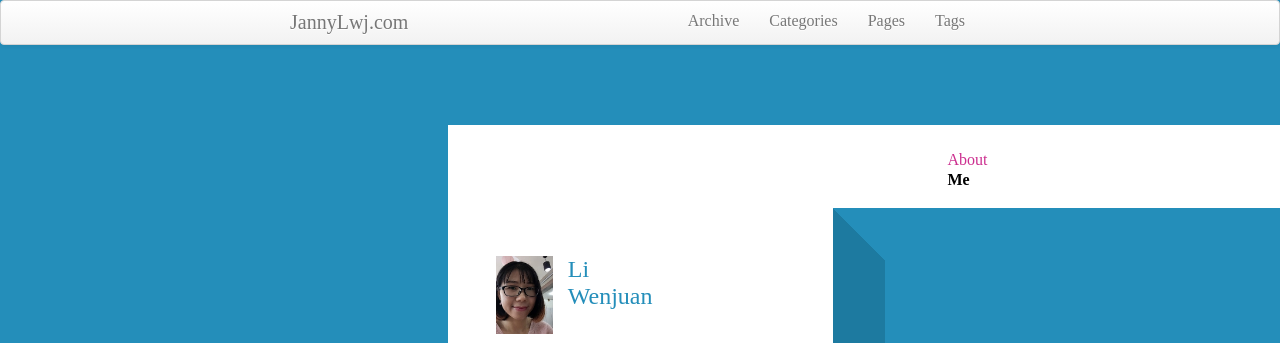
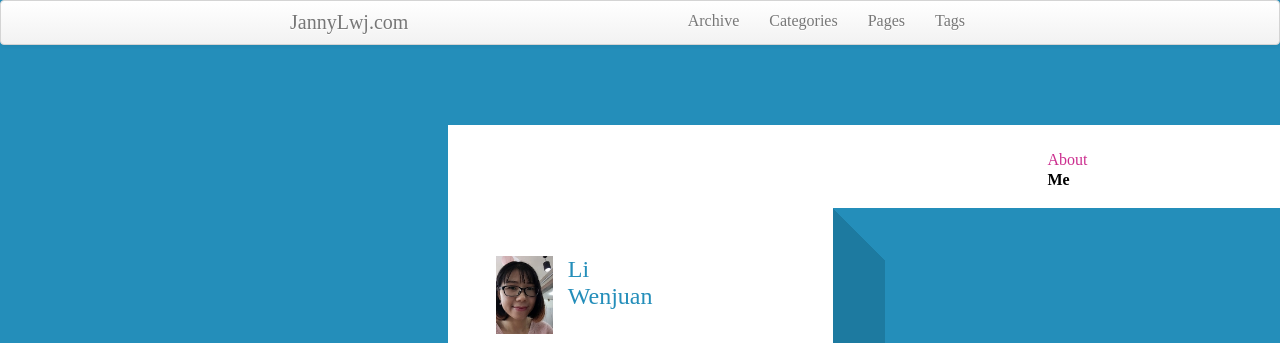
Before and after one commit to JannyLwj/JannyLwj.github.io, a Jekyll site: the page index.html, which Jekyll copies as it is, in a window 1280 px wide. Shown: the top 343 px of the page. Built offline with Jekyll 4.4.1, drawn with Linux system fonts in a browser that asks for light colours; some web fonts are replaced.

Commit message:
Update style.css

```diff
--- a/assets/css/style.css
+++ b/assets/css/style.css
@@ -95,7 +95,7 @@ div#horizontalTab {
 	color:#fff;
     font-size: 1em;
     cursor: pointer;
-    padding:25px 500px 18px;
+    padding:25px 600px 18px;
     display: inline-block;
     margin: 0;
     list-style: none;
```
